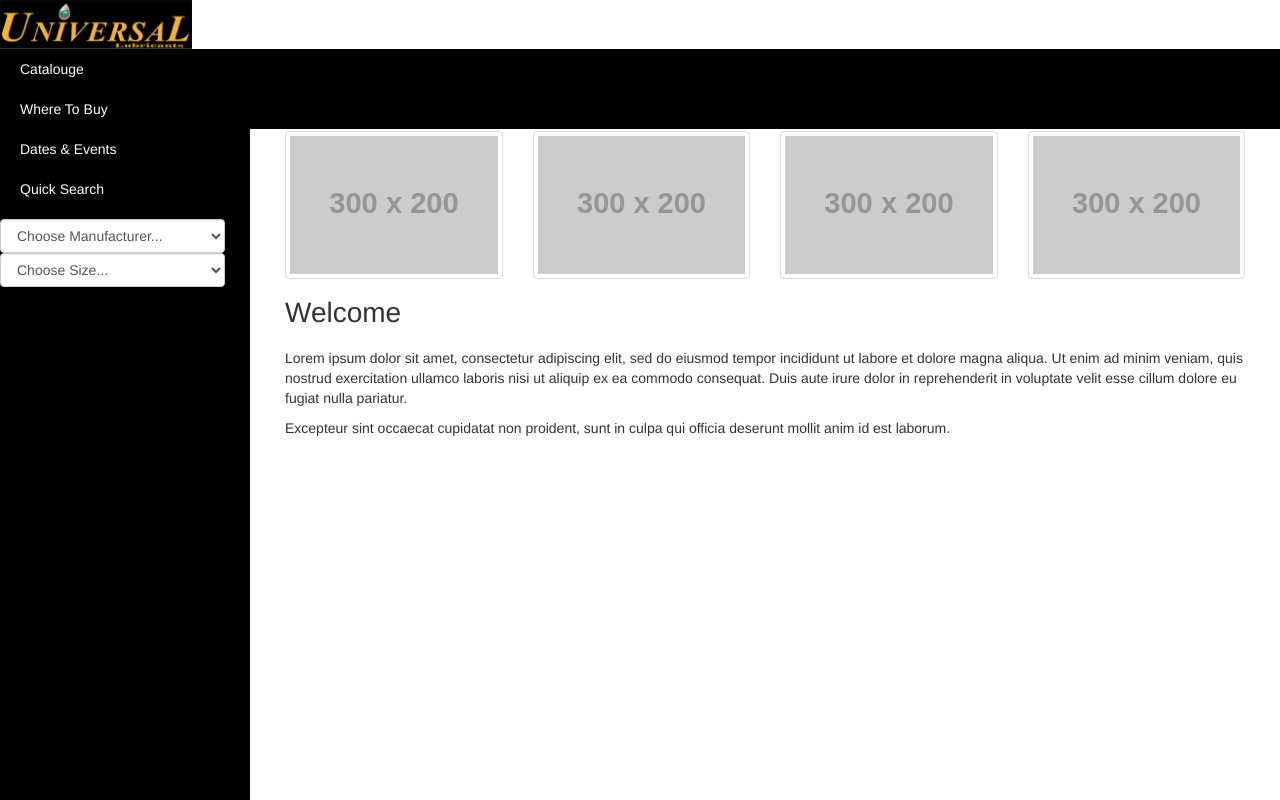
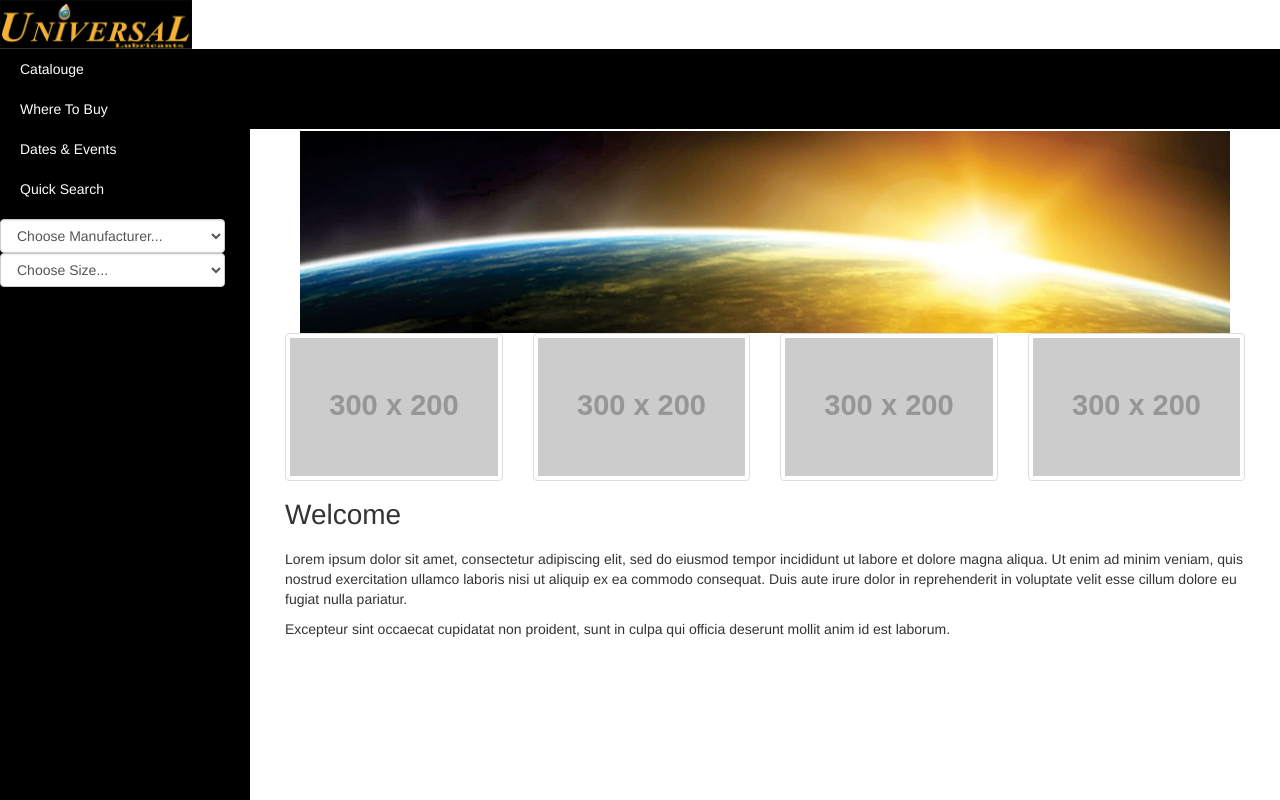
Before and after one commit to Ryuk94/Universal-Lubricants, a plain HTML site: page index.html in a window 1280 px wide. Drawn offline with Linux system fonts and the light colour scheme; placeholder pictures from the web are drawn by us.

Commit message:
Added earth header

```diff
--- a/css/main.css
+++ b/css/main.css
@@ -61,6 +61,14 @@ container {
 #logo img {
     width: 15%;
     height: 15%;
+}
+
+#earth-header {
+    width: 100%;
+}
+
+#earth-header img {
+    width: 100%;
 }
 
 /* Sidebar Styles */
--- a/index.html
+++ b/index.html
@@ -56,7 +56,7 @@
                         <a>Quick Search</a>
                     </li>
                 </ul>
-                <form class="qs vertical">
+                <form class="qs">
                     <div class="form-group">
                         <select class="form-control">
                             <option>Choose Manufacturer...</option>
@@ -99,6 +99,11 @@
         <!-- Page Content -->
         <div id="page-content-wrapper">
             <div class="container-fluid">
+
+                <div id="earth-header" class="col-lg-1">
+                    <img src="img/LogoBG_2.jpg" />
+                </div>
+
                 <div class="row">
                     <div class="col-lg-12">
 
@@ -116,6 +121,8 @@
                                 <img data-src="holder.js/200x200" class="img-thumbnail" alt="300x200" src="http://placehold.it/300x200">
                             </div>
                             </div>
+
+
                         <h1>Welcome</h1>
                         <p>Lorem ipsum dolor sit amet, consectetur adipiscing elit, sed do eiusmod tempor incididunt ut labore et dolore magna aliqua. Ut enim ad minim veniam, quis nostrud exercitation ullamco laboris nisi ut aliquip ex ea commodo consequat. Duis aute irure dolor in reprehenderit in voluptate velit esse cillum dolore eu fugiat nulla pariatur.</p>
                         <p>Excepteur sint occaecat cupidatat non proident, sunt in culpa qui officia deserunt mollit anim id est laborum.</p>
```
Also changed, not shown: 1 other file.
